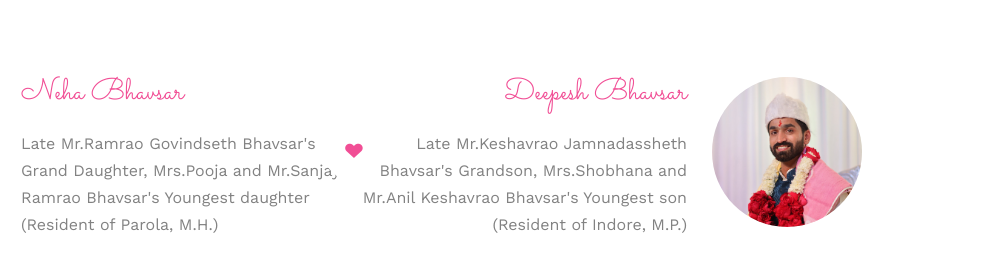
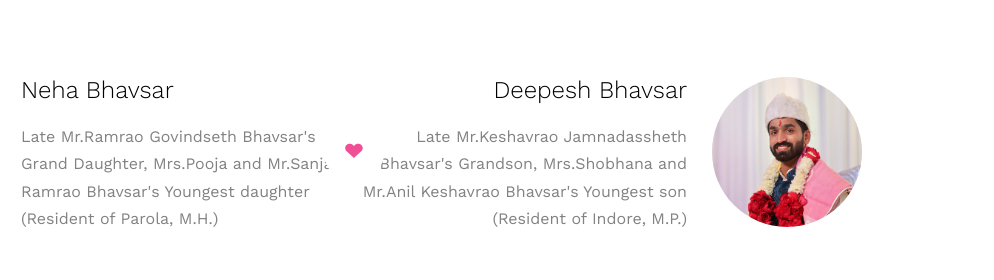
Before and after one commit to hiby9420/Wedding, a plain HTML site: page index.html in a window 1280 px wide. Shown: the part 1209-1489 px from the top of the page, 286-1280 px from the left. Drawn offline with nearby package versions, Linux system fonts and the light colour scheme; files whose address does not match are found by name.

Commit message:
Update style.css

```diff
--- a/css/style.css
+++ b/css/style.css
@@ -1065,7 +1065,7 @@ form label {
     width: 100%;
   }
 }
-.couple-half h3 {
+.couple-half h2 {
   font-family: "Sacramento", Arial, serif;
   color: #F14E95;
   font-size: 30px;
```
